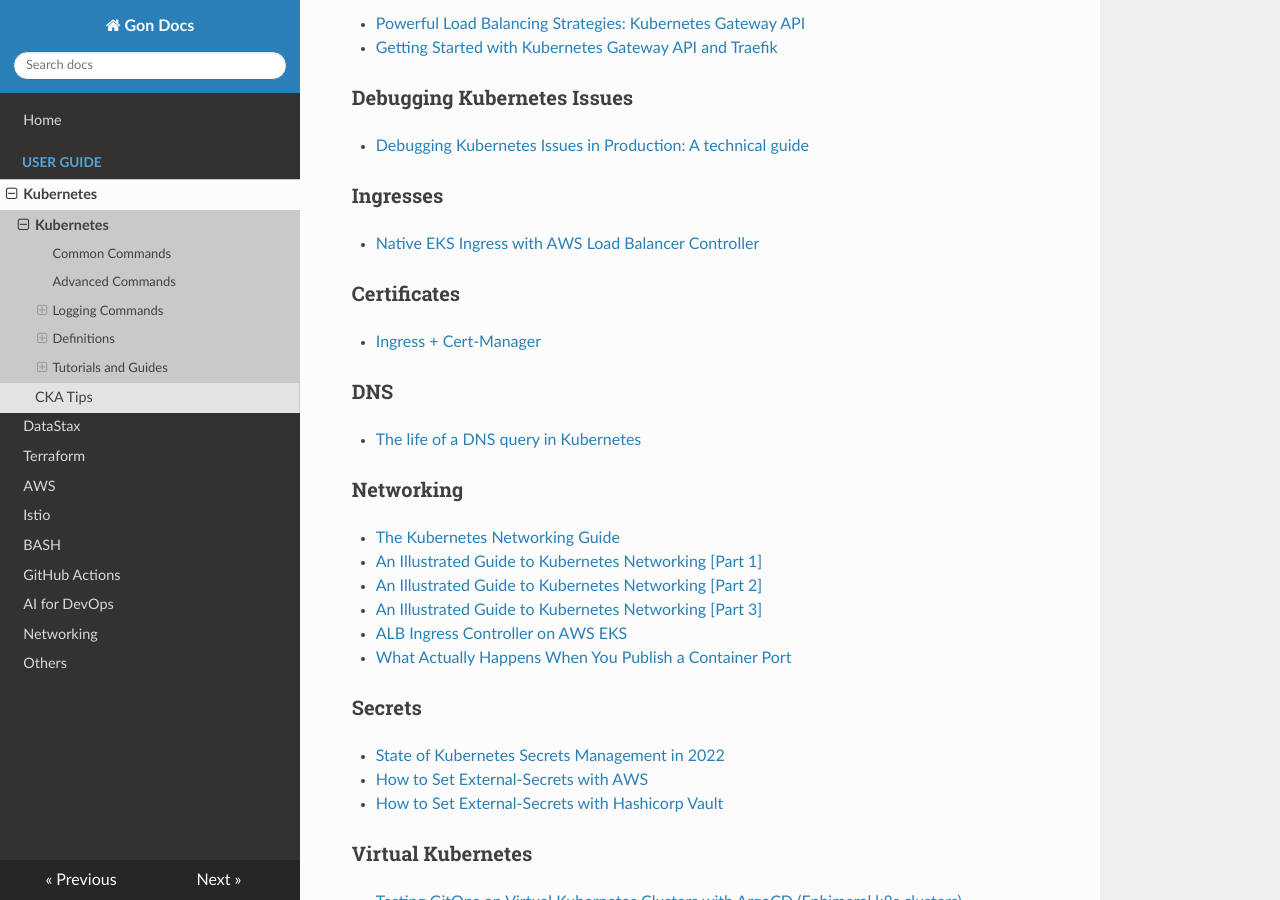
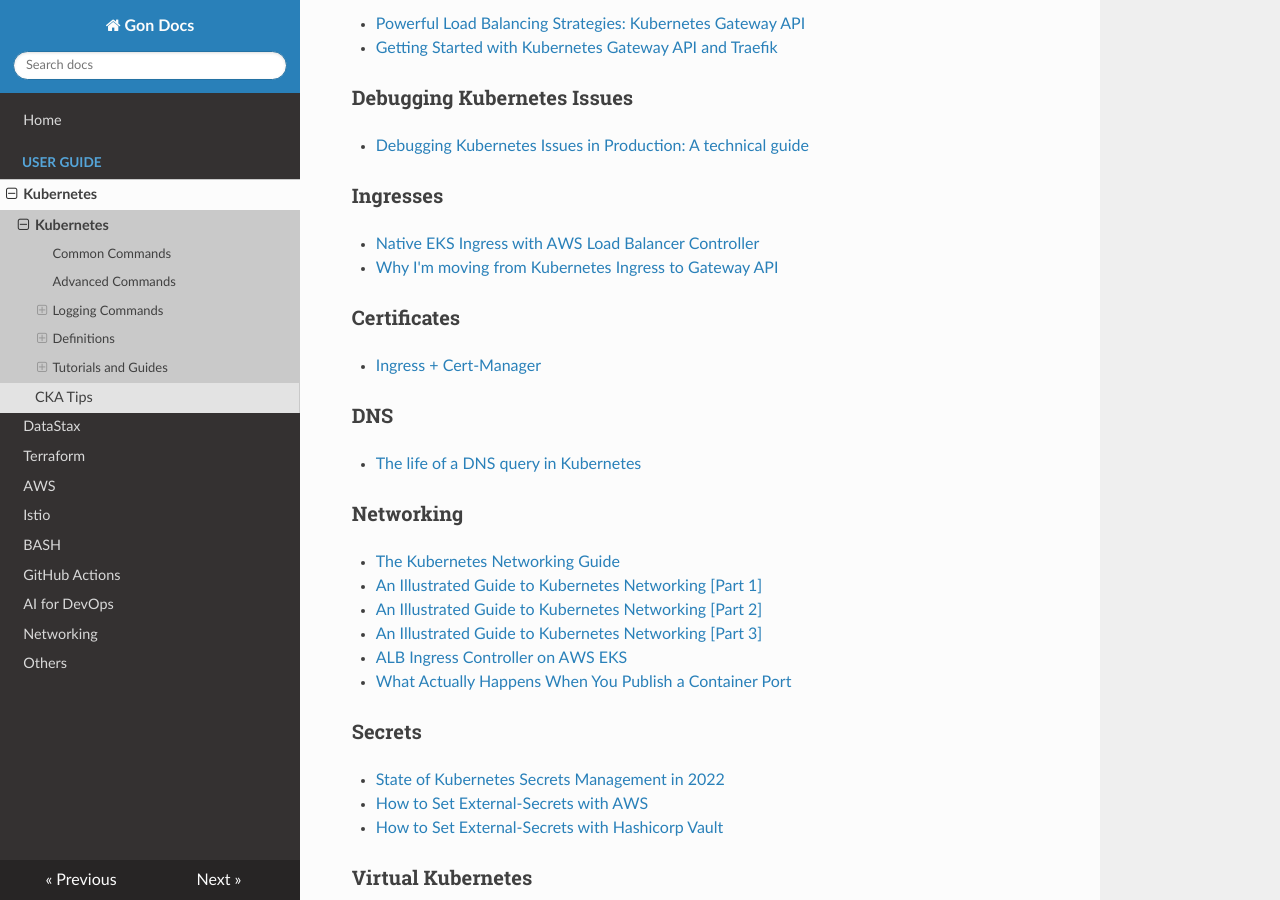
Before and after one commit to gonkun/gonkun, an MkDocs documentation site: the page built from docs/k8s.md, in a window 1280 px wide and 900 px high, scrolled down 6005 px. Built offline with MkDocs 1.6.1, drawn with Linux system fonts in a browser that asks for light colours; nearby versions of some CDN libraries.

Commit message:
Adding new link Gateway API vs Ingress

```diff
--- a/docs/k8s.md
+++ b/docs/k8s.md
@@ -231,6 +231,7 @@ IT DOESN'T MANAGE LOAD BALANCER. It's a kind of application firewall. It routes
 
 ### Ingresses
 - [Native EKS Ingress with AWS Load Balancer Controller](https://blog.antoinechoula.ga/native-eks-ingress-with-aws-load-balancer-controller)
+- [Why I'm moving from Kubernetes Ingress to Gateway API](https://blog.devops.dev/why-im-moving-from-kubernetes-ingress-to-gateway-api-9aa303127002)
 
 ### Certificates
 - [Ingress + Cert-Manager](https://www.youtube.com/watch?v=ZKrC261Rxqo)
```
Also changed, not shown: site/index.html, site/k8s/index.html, site/search/search_index.json, site/sitemap.xml, 1 other file.
